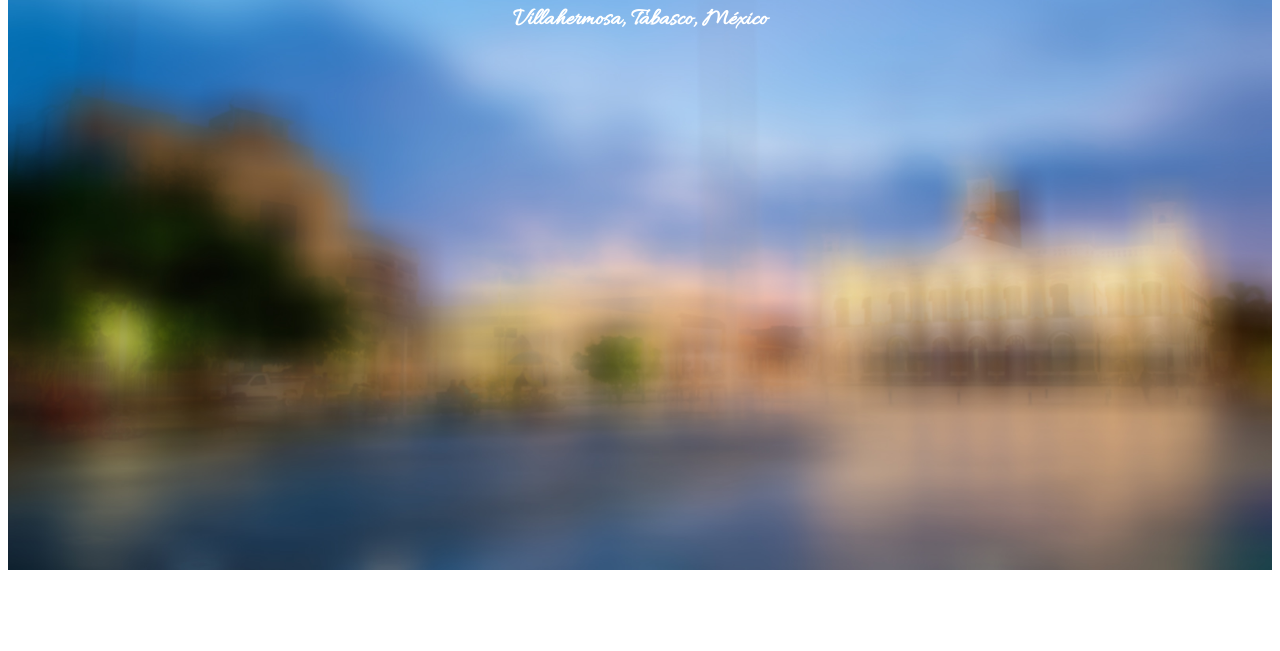
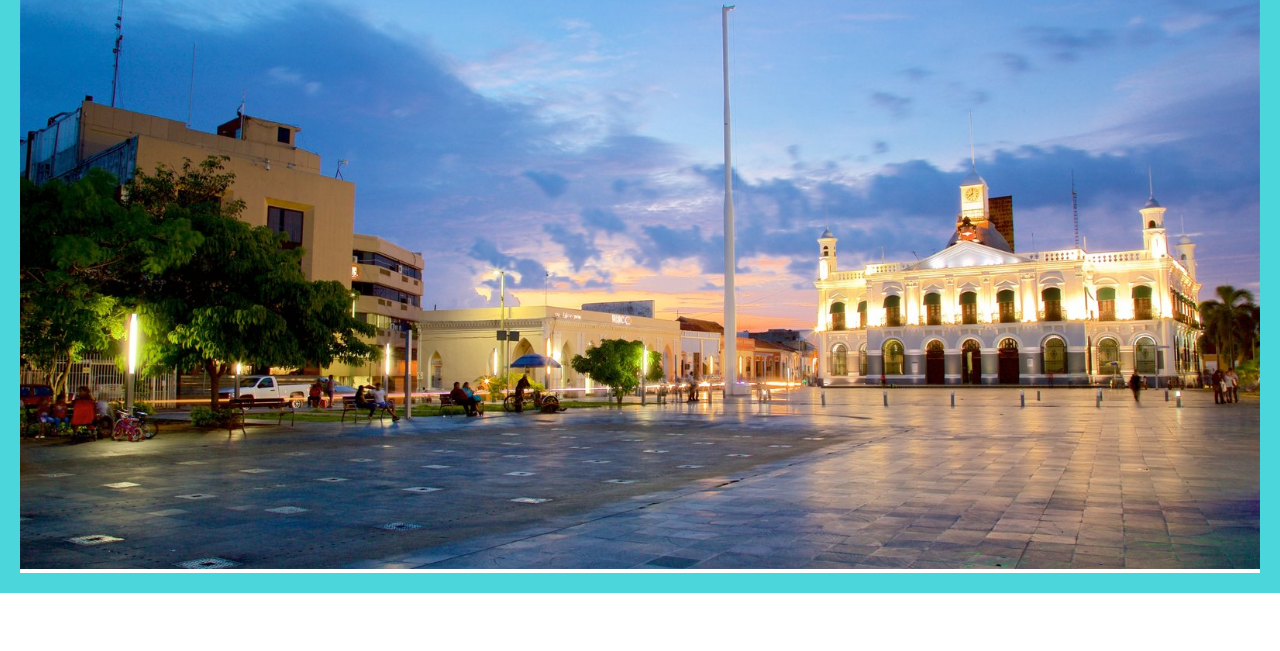
Before and after one commit to DeoXyx182/hover-animations, a plain HTML site: page index.html in a window 1280 px wide. Shown: the part 149-800 px from the top of the page. Drawn offline with Linux system fonts and the light colour scheme.

Commit message:
Pruebas con el borde

```diff
--- a/hover.css
+++ b/hover.css
@@ -15,10 +15,23 @@ font-family: 'Allura', cursive;*/
 	font-family: 'Allura', cursive;
 	position: absolute;
 }*/
+*{
+	padding: 0;
+	margin: 0;
+}
 .container {
   position: relative;
   text-align: center;
   color: white;
+}
+body{
+	height: 100%;
+}
+body:hover{
+	border: 20px solid #4ad6db;
+}
+.container img{
+	height: 100%;
 }
 .centered {
   position: absolute;
@@ -26,6 +39,7 @@ font-family: 'Allura', cursive;*/
   left: 50%;
   transform: translate(-50%, -50%);
   height: 600px;
+  display: none;
 }
 .centered h1{
 	font-family: 'Merienda', cursive;
--- a/index.html
+++ b/index.html
@@ -8,7 +8,7 @@
 </head>
 <body>
 	<div class="container">
-	  <img src="images/villa_blur.jpg" alt="Norway" style="width:100%;">
+	  <img src="images/villa.jpg" alt="Plaza de Armas" style="width:100%;">
 	  <div class="centered">
 	  	<h1>Plaza de Armas</h1>
 	  	<h2>Villahermosa, Tabasco, México</h2>
```
